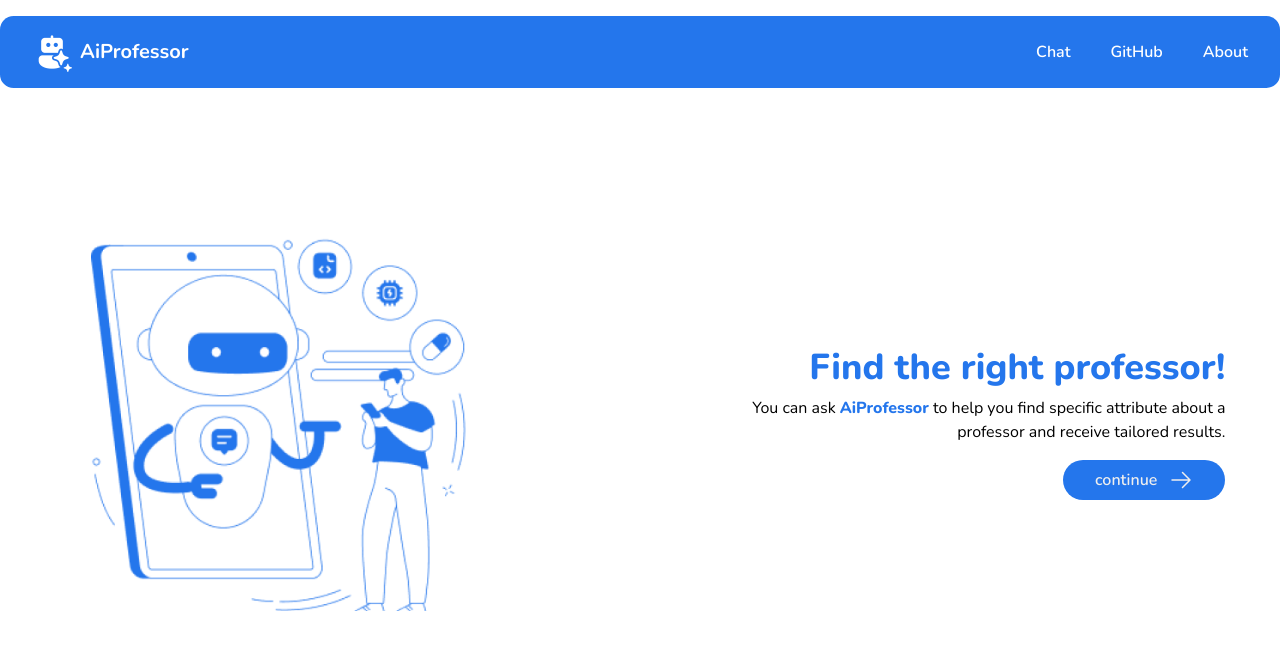
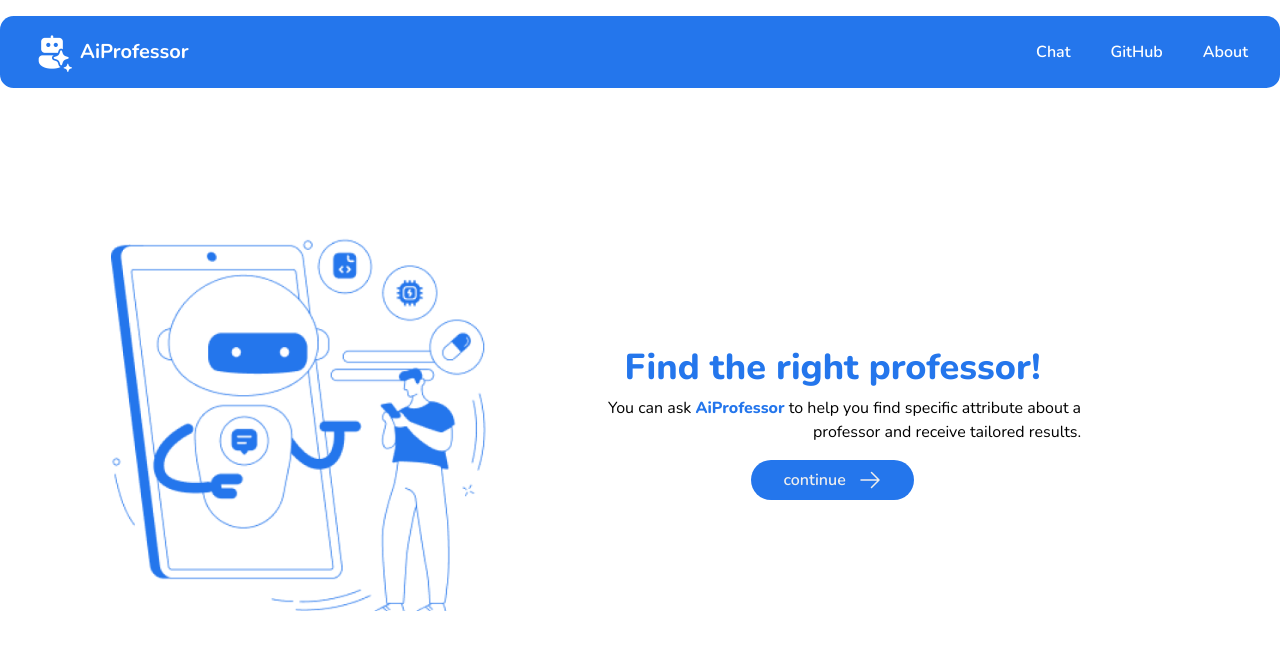
Before and after one commit to newtonfav/aiprofessor, a Next.js app: page / in a window 1280 px wide. Shown: the top 650 px of the page. Built offline with nearby package versions, Linux system fonts and the light colour scheme.

Commit message:
fix gap in homepage

```diff
--- a/app/page.tsx
+++ b/app/page.tsx
@@ -17,7 +17,7 @@ export default function Home() {
         />
       </div>
 
-      <div className="flex flex-col items-center text-center md:text-end md:items-end md:mr-5">
+      <div className="flex flex-col items-center text-center -ml-20 md:text-end md:mr-5">
         <h1 className="text-3xl md:text-4xl text-primary-500 mb-2 font-extrabold">
           Find the right professor!
         </h1>
```
